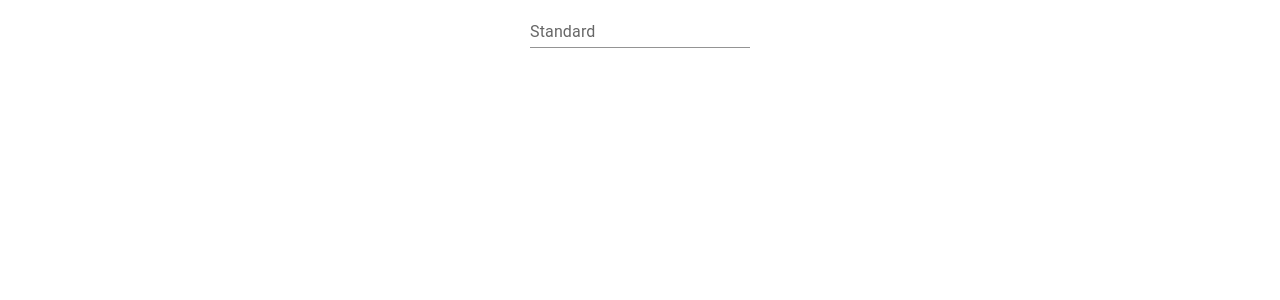
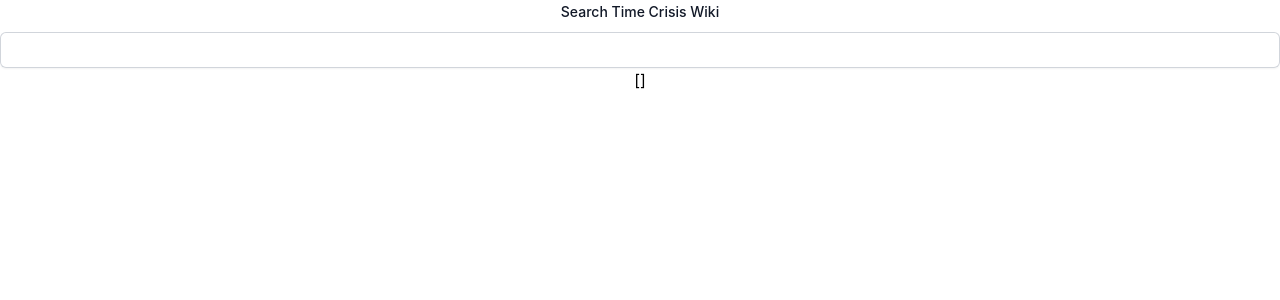
Before and after one commit to rudypenajr/tc-api, a React (Create React App) app in the folder frontend/: page / in a window 1280 px wide. Shown: the top 300 px of the page. Built offline with nearby package versions, Linux system fonts and the light colour scheme.

Commit message:
feat(frontend): mv to tailwind

```diff
--- a/frontend/package.json
+++ b/frontend/package.json
@@ -3,9 +3,6 @@
   "version": "0.1.0",
   "private": true,
   "dependencies": {
-    "@emotion/react": "^11.13.0",
-    "@emotion/styled": "^11.13.0",
-    "@mui/material": "^5.16.7",
     "@testing-library/jest-dom": "^5.17.0",
     "@testing-library/react": "^13.4.0",
     "@testing-library/user-event": "^13.5.0",
@@ -43,5 +40,8 @@
       "last 1 firefox version",
       "last 1 safari version"
     ]
+  },
+  "devDependencies": {
+    "tailwindcss": "^3.4.10"
   }
 }
--- a/frontend/src/App.tsx
+++ b/frontend/src/App.tsx
@@ -2,63 +2,111 @@
 
 import "./App.css";
 
-import { TextField } from "@mui/material";
 import axios from "axios";
 import { Episode, SearchResponse } from "./types";
+import Input from "./Input";
 function App() {
-  const [query, setQuery] = useState<string>("");
-  const [debouncedQuery, setDebouncedQuery] = useState(query);
+  // const [query, setQuery] = useState<string>("");
+  // const [debouncedQuery, setDebouncedQuery] = useState(query);
   const [data, setData] = useState<Episode[]>([]);
 
-  useEffect(() => {
-    const handler = setTimeout(() => {
-      setDebouncedQuery(query);
-    }, 300);
+  // useEffect(() => {
+  //   const handler = setTimeout(() => {
+  //     setDebouncedQuery(query);
+  //   }, 300);
 
-    return () => {
-      clearTimeout(handler);
-    };
-  }, [query]);
+  //   return () => {
+  //     clearTimeout(handler);
+  //   };
+  // }, [query]);
 
-  useEffect(() => {
-    if (debouncedQuery) {
-      // Replace with your API call logic
-      console.log("Fetching results for:", debouncedQuery);
-      // Assuming your API is running on localhost:8080
-      axios
-        .get(`http://localhost:8080/search?q=${query}`)
-        .then((response) => setData((response.data as SearchResponse).results))
-        .catch((error) => console.error("Error fetching data:", error));
-    }
-    // eslint-disable-next-line react-hooks/exhaustive-deps
-  }, [debouncedQuery]);
+  // useEffect(() => {
+  //   if (debouncedQuery) {
+  //     // Replace with your API call logic
+  //     console.log("Fetching results for:", debouncedQuery);
+  //     // Assuming your API is running on localhost:8080
+  //     axios
+  //       .get(`http://localhost:8080/search?q=${query}`)
+  //       .then((response) => setData((response.data as SearchResponse).results))
+  //       .catch((error) => console.error("Error fetching data:", error));
+  //   }
+  //   // eslint-disable-next-line react-hooks/exhaustive-deps
+  // }, [debouncedQuery]);
 
   return (
     <div className="App">
-      <TextField
+      {/* <TextField
         id="standard-basic"
         label="Standard"
         variant="standard"
         onChange={(event: React.ChangeEvent<HTMLInputElement>) => {
           setQuery(event.target.value);
         }}
-      />
+      /> */}
+      <Input setData={setData} />
+
+      {JSON.stringify(data)}
 
       {data.length > 0 && (
-        <ul>
+        <div>
           {data.map((item, idx) => (
-            <li id={`episode-${idx}`}>
-              <a
-                title={item.title}
-                href={item.url}
-                rel="noreferrer"
-                target="_blank"
+            <article
+              key={item._id}
+              className="group relative flex flex-col items-start"
+            >
+              <h2 className="text-base font-semibold tracking-tight text-zinc-800 dark:text-zinc-100">
+                <div className="absolute -inset-x-4 -inset-y-6 z-0 scale-95 bg-zinc-50 opacity-0 transition group-hover:scale-100 group-hover:opacity-100 sm:-inset-x-6 sm:rounded-2xl dark:bg-zinc-800/50"></div>
+                <a href="/articles/introducing-animaginary">
+                  <span className="absolute -inset-x-4 -inset-y-6 z-20 sm:-inset-x-6 sm:rounded-2xl"></span>
+                  <span className="relative z-10">
+                    {item.title}
+                    {/* Introducing Animaginary: High performance web animations */}
+                  </span>
+                </a>
+              </h2>
+              <time
+                className="relative z-10 order-first mb-3 flex items-center text-sm text-zinc-400 dark:text-zinc-500 pl-3.5"
+                // datetime="2022-09-02"
               >
-                <h2>{item.title}</h2>
-              </a>
-            </li>
+                <span
+                  className="absolute inset-y-0 left-0 flex items-center"
+                  aria-hidden="true"
+                >
+                  <span className="h-4 w-0.5 rounded-full bg-zinc-200 dark:bg-zinc-500"></span>
+                </span>
+                {item.date}
+              </time>
+              <p className="relative z-10 mt-2 text-sm text-zinc-600 dark:text-zinc-400">
+                {item.notes}
+                {/* When you’re building a website for a company as ambitious as
+                Planetaria, you need to make an impression. I wanted people to
+                visit our website and see animations that looked more realistic
+                than reality itself. */}
+              </p>
+              <div
+                aria-hidden="true"
+                className="relative z-10 mt-4 flex items-center text-sm font-medium text-teal-500"
+              >
+                <a title={item.title} href={item.url}>
+                  See full details.
+                </a>
+                <svg
+                  viewBox="0 0 16 16"
+                  fill="none"
+                  aria-hidden="true"
+                  className="ml-1 h-4 w-4 stroke-current"
+                >
+                  <path
+                    d="M6.75 5.75 9.25 8l-2.5 2.25"
+                    stroke-width="1.5"
+                    stroke-linecap="round"
+                    stroke-linejoin="round"
+                  ></path>
+                </svg>
+              </div>
+            </article>
           ))}
-        </ul>
+        </div>
       )}
     </div>
   );
--- /dev/null
+++ b/frontend/src/Input.tsx
@@ -0,0 +1,59 @@
+import axios from "axios";
+import React, { FC, SetStateAction, useEffect, useState } from "react";
+import { Episode, SearchResponse } from "./types";
+
+export const Input: FC<{
+  setData: React.Dispatch<React.SetStateAction<Episode[]>>;
+}> = ({ setData }) => {
+  const [query, setQuery] = useState<string>("");
+  const [debouncedQuery, setDebouncedQuery] = useState(query);
+  //   const [data, setData] = useState<Episode[]>([]);
+
+  useEffect(() => {
+    const handler = setTimeout(() => {
+      setDebouncedQuery(query);
+    }, 300);
+
+    return () => {
+      clearTimeout(handler);
+    };
+  }, [query]);
+
+  useEffect(() => {
+    if (debouncedQuery) {
+      // Replace with your API call logic
+      console.log("Fetching results for:", debouncedQuery);
+      // Assuming your API is running on localhost:8080
+      axios
+        .get(`http://localhost:8080/search?q=${query}`)
+        .then((response) => setData((response.data as SearchResponse).results))
+        .catch((error) => console.error("Error fetching data:", error));
+    }
+    // eslint-disable-next-line react-hooks/exhaustive-deps
+  }, [debouncedQuery]);
+
+  return (
+    <div>
+      <label
+        htmlFor="search"
+        className="block text-sm font-medium leading-6 text-gray-900"
+      >
+        Search Time Crisis Wiki
+      </label>
+      <div className="relative mt-2 rounded-md shadow-sm">
+        <input
+          type="text"
+          name="search"
+          id="search"
+          className="block w-full rounded-md border-0 py-1.5 pl-7 pr-20 text-gray-900 ring-1 ring-inset ring-gray-300 placeholder:text-gray-400 focus:ring-2 focus:ring-inset focus:ring-indigo-600 sm:text-sm sm:leading-6"
+          placeholder=""
+          onChange={(event: React.ChangeEvent<HTMLInputElement>) => {
+            setQuery(event.target.value);
+          }}
+        />
+      </div>
+    </div>
+  );
+};
+
+export default Input;
--- a/frontend/src/types.ts
+++ b/frontend/src/types.ts
@@ -1,3 +1,5 @@
+import { GridColDef } from "@mui/x-data-grid";
+
 export type Episode = {
   date: string;
   episode_no: string;
--- /dev/null
+++ b/frontend/tailwind.config.js
@@ -0,0 +1,8 @@
+/** @type {import('tailwindcss').Config} */
+module.exports = {
+  content: ["./src/**/*.{js,jsx,ts,tsx}"],
+  theme: {
+    extend: {},
+  },
+  plugins: [],
+};
```
Also changed, not shown: frontend/src/index.css (+7 -3 lines), 1 other file (tests, documents, lock files or other folders).
